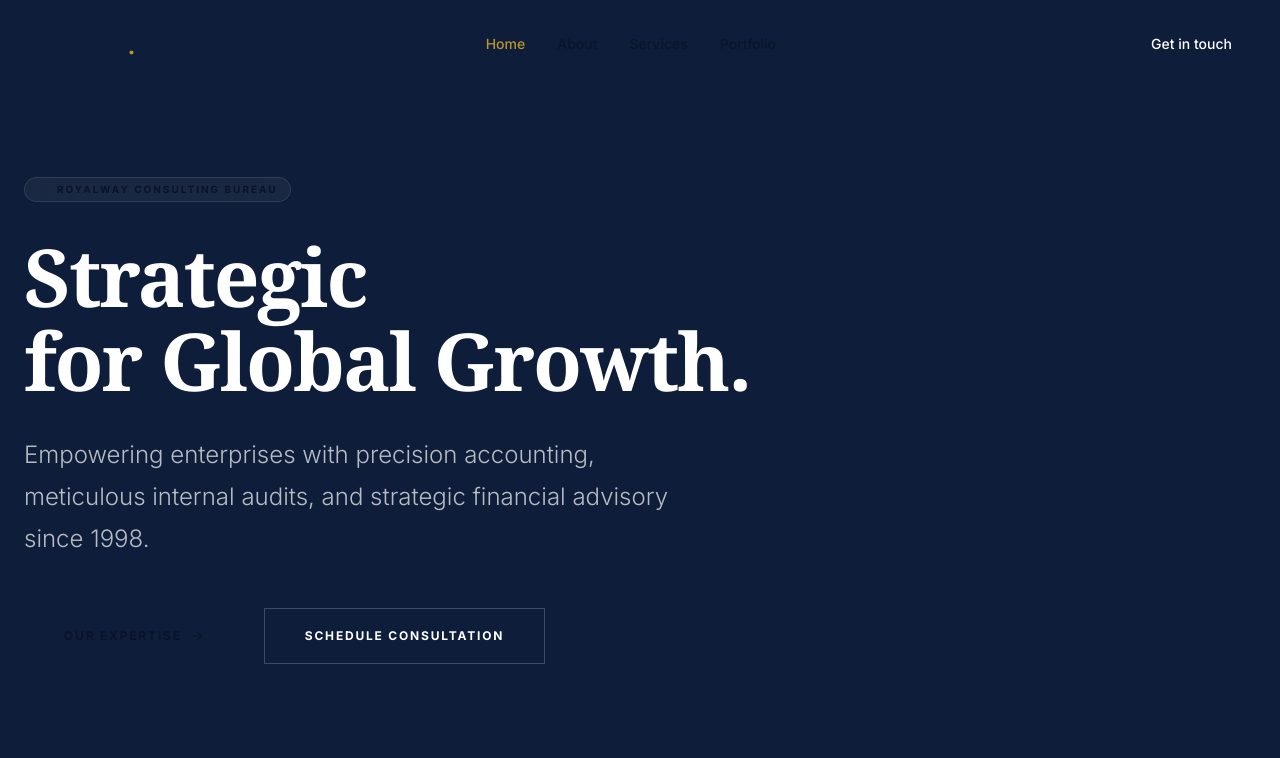
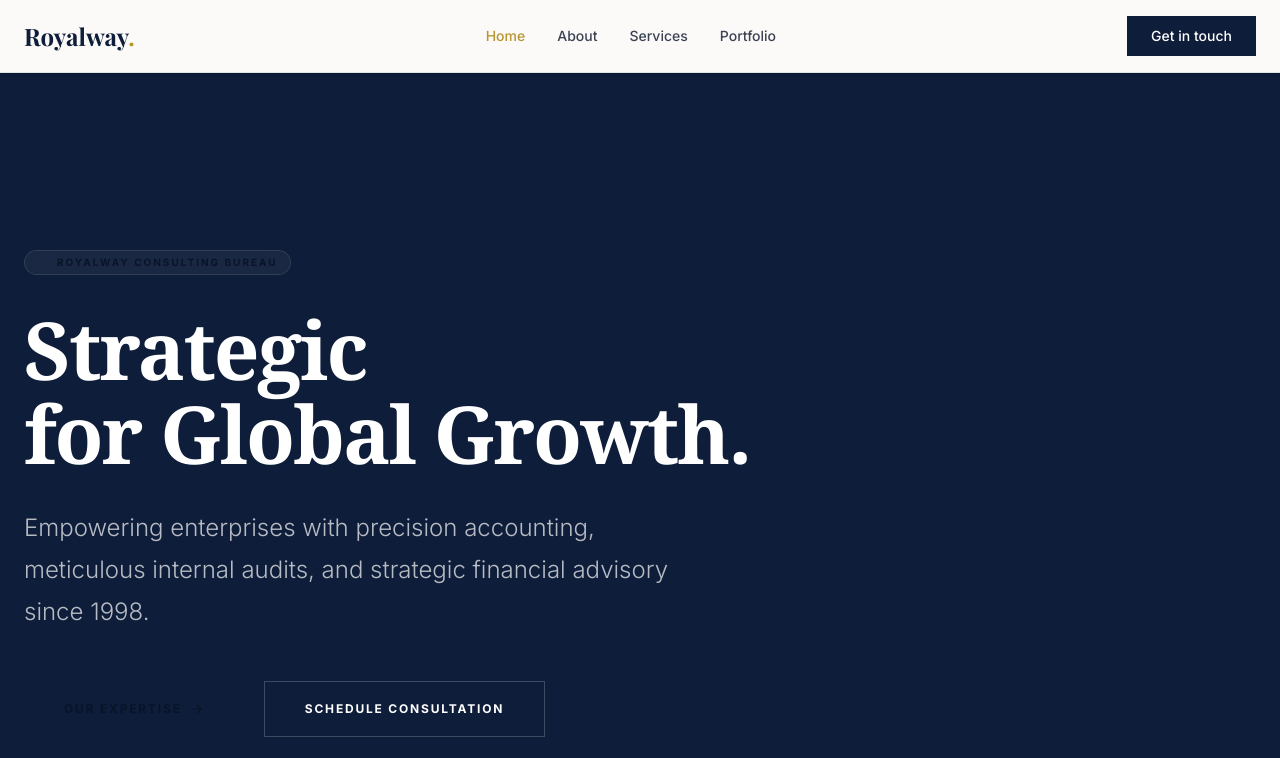
Before and after one commit to BremaBoy/royalwayconslbureau, a React (Vite) app: page / in a window 1280 px wide. Shown: the top 758 px of the page. Built offline with nearby package versions, Linux system fonts and the light colour scheme; a web font is replaced by a local one.

Commit message:
Update Navbar background and position

```diff
--- a/src/components/layout/Navbar.tsx
+++ b/src/components/layout/Navbar.tsx
@@ -28,16 +28,10 @@ export function Navbar() {
   ];
 
   return (
-    <header
-      className={`fixed top-0 w-full z-50 transition-all duration-300 ${
-        isScrolled
-          ? "bg-white/95 backdrop-blur-sm shadow-sm border-b border-border py-4"
-          : "bg-transparent py-6"
-      }`}
-    >
+    <header className="sticky top-0 w-full z-50 bg-background py-4 shadow-sm border-b border-border transition-all">
       <div className="container mx-auto px-6 flex items-center justify-between">
         <Link href="/" className="flex items-center gap-2 group">
-          <div className={`font-serif text-2xl font-bold transition-colors ${isScrolled || isMobileMenuOpen ? "text-primary" : "text-primary"}`}>
+          <div className="font-serif text-2xl font-bold transition-colors text-primary">
             Royalway<span className="text-secondary">.</span>
           </div>
         </Link>
@@ -49,11 +43,7 @@ export function Navbar() {
               key={link.href}
               href={link.href}
               className={`text-sm font-medium transition-colors hover:text-secondary ${
-                location === link.href
-                  ? "text-secondary"
-                  : isScrolled
-                  ? "text-foreground/80"
-                  : "text-foreground/80"
+                location === link.href ? "text-secondary" : "text-foreground/80"
               }`}
             >
               {link.label}
```
